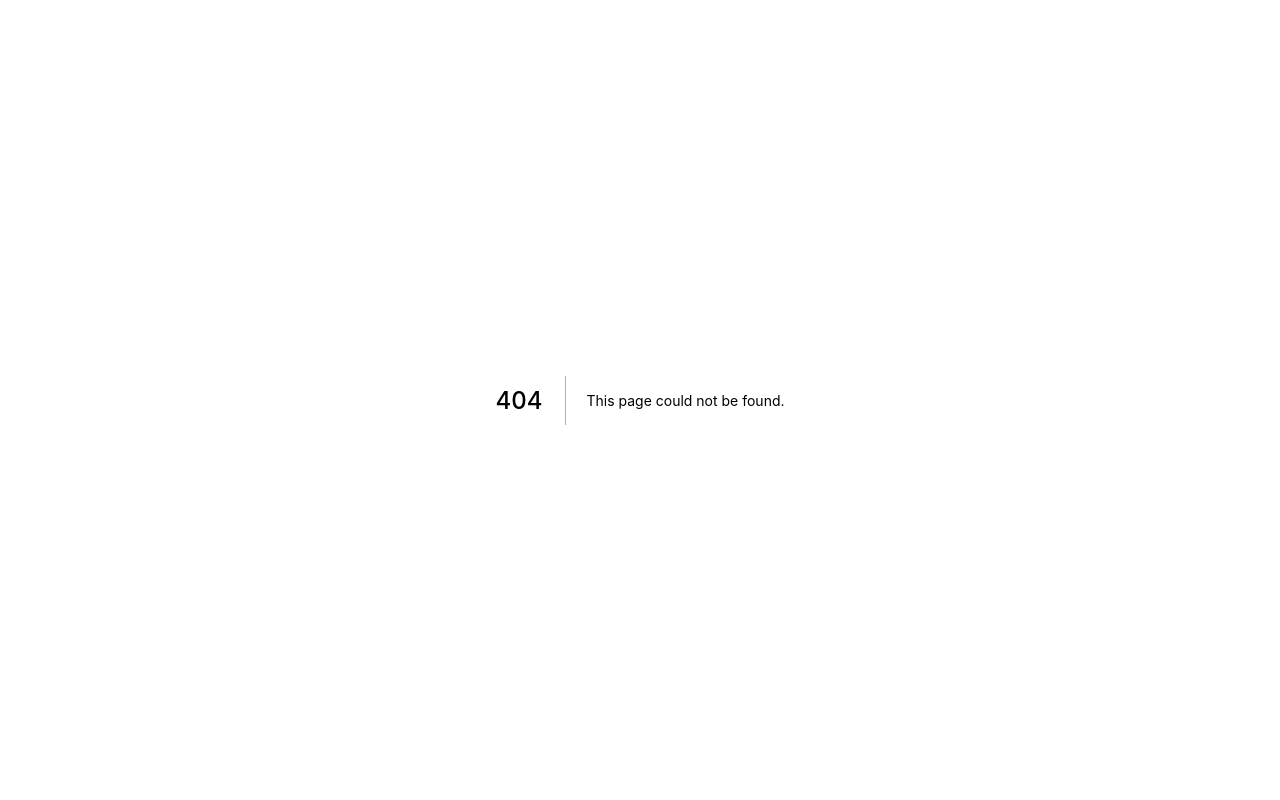
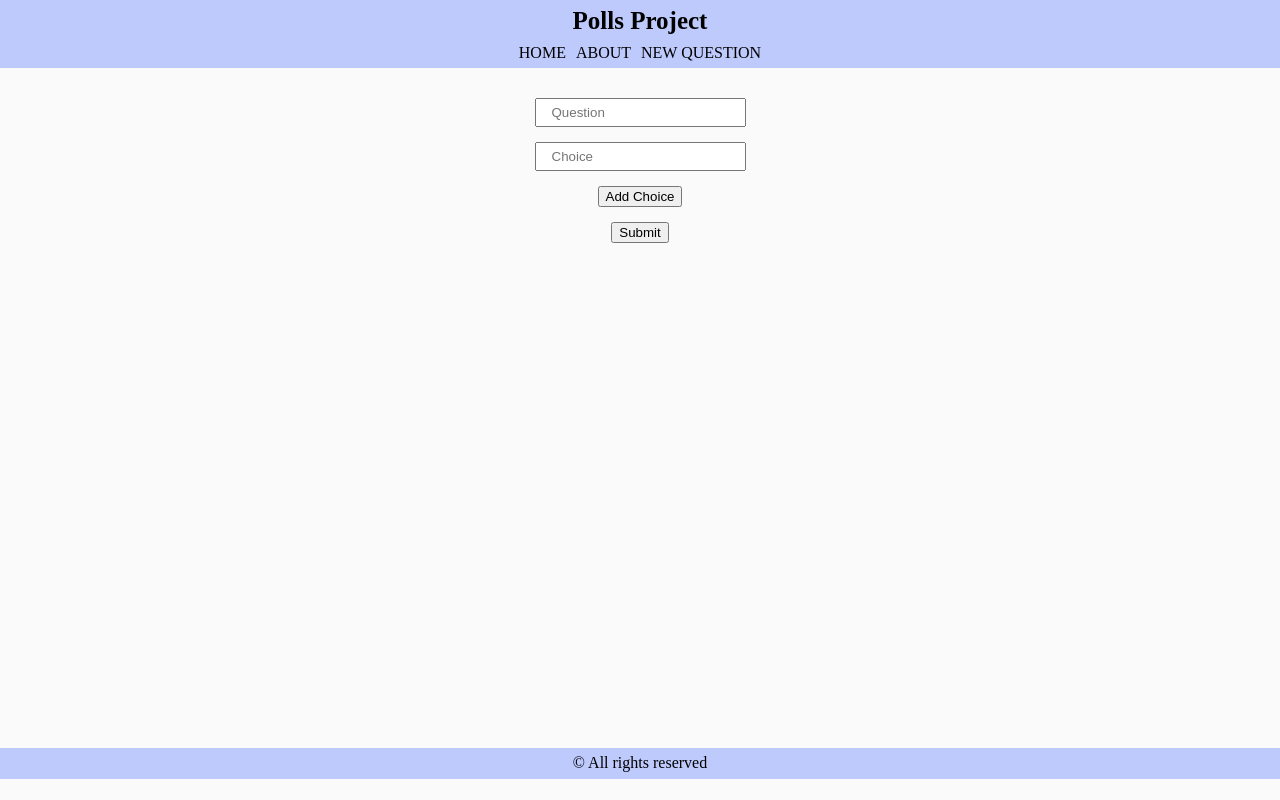
Before and after one commit to emrekilic87/react-pollsapi, a Next.js app: page /new-question in a window 1280 px wide. Before the commit this address had no page. Built offline with nearby package versions, Linux system fonts and the light colour scheme.

Commit message:
new question page added

```diff
--- a/components/header/index.js
+++ b/components/header/index.js
@@ -13,6 +13,10 @@ function Header() {
         <Link href="/about">
           <a className={css.link}>ABOUT</a>
         </Link>
+
+        <Link href="/new-question">
+          <a className={css.link}>NEW QUESTION</a>
+        </Link>
       </nav>
     </div>
   );
--- /dev/null
+++ b/pages/New_question.module.css
@@ -0,0 +1,15 @@
+.new_question_page{
+  display: flex;
+  flex-direction: column;
+  text-align: center;
+  padding: 30px 15px;
+}
+
+.input_area,
+.add_choice_area{
+  margin-bottom: 15px;
+}
+
+.input{
+  padding: 5px 15px;
+}
--- /dev/null
+++ b/pages/new-question.js
@@ -0,0 +1,59 @@
+import Layout from "../components/layout";
+import Head from "next/head";
+import css from "./New_question.module.css";
+
+export async function postData() {
+  const rawResponse = await fetch("https://polls.apiblueprint.org/questions", {
+    method: "POST",
+    headers: {
+      Accept: "application/json",
+      "Content-Type": "application/json",
+    },
+    body: JSON.stringify({
+      /* this parameters static but question and choices should be changed when enter input areas */
+      question: 'example question',
+      choices: ["Swift", "Python", "Objective-C", "Ruby"],
+    }),
+  });
+}
+
+function NewQuestionPage() {
+  return (
+    <Layout>
+      <Head>
+        <title>New Question Page</title>
+      </Head>
+      <div className={css.new_question_page}>
+        <form className={css.form_area}>
+          <div className={`${css.input_area} ${css.question_area}`}>
+            <input
+              type="text"
+              className={`${css.input} ${css.question}`}
+              placeholder="Question"
+              required
+            />
+          </div>
+          <div className={`${css.input_area} ${css.choice_area}`}>
+            <input
+              type="text"
+              className={`${css.input} ${css.choice}`}
+              placeholder="Choice"
+              required
+            />
+          </div>
+          <div className={css.add_choice_area}>
+            {/* when clicked this button new choice input should be added */}
+            <button type="button">Add Choice</button>
+          </div>
+          <div className={css.submit_area}>
+            <button onClick={postData} type="submit">
+              Submit
+            </button>
+          </div>
+        </form>
+      </div>
+    </Layout>
+  );
+}
+
+export default NewQuestionPage;
```
